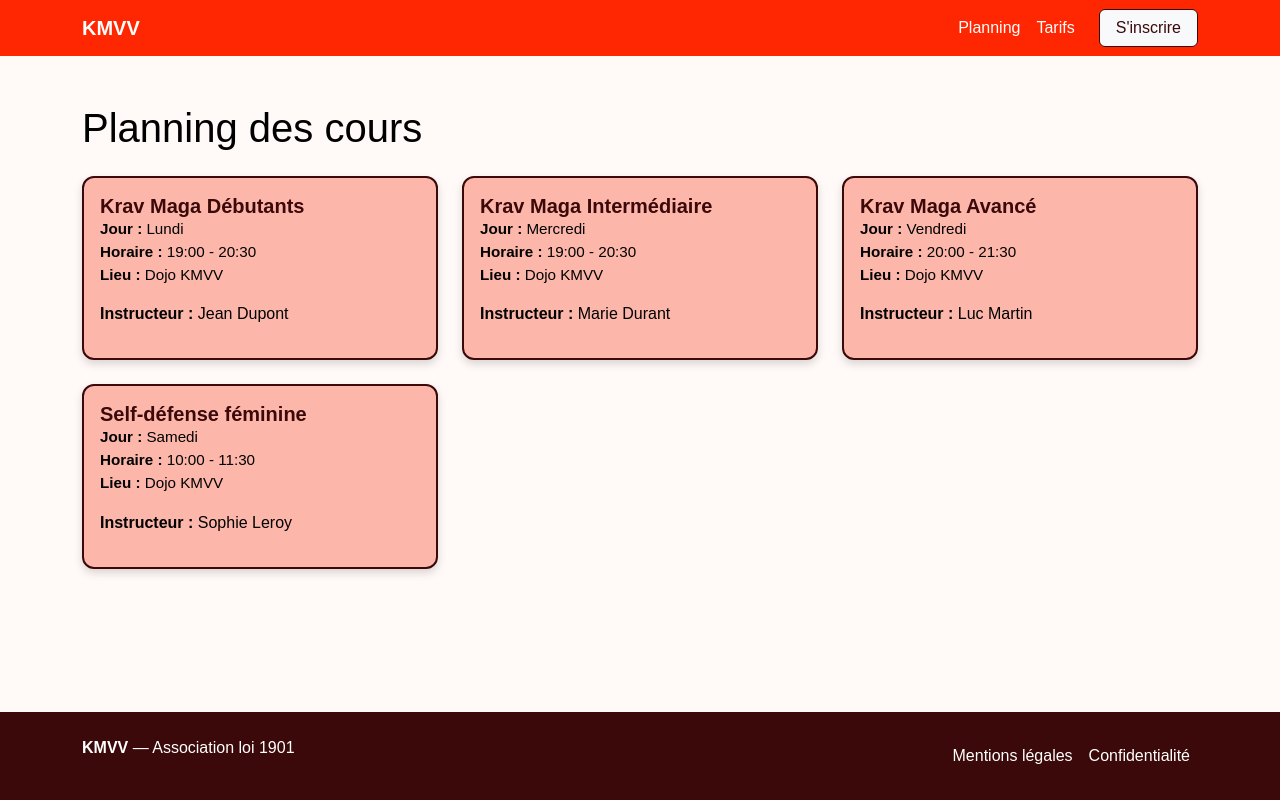
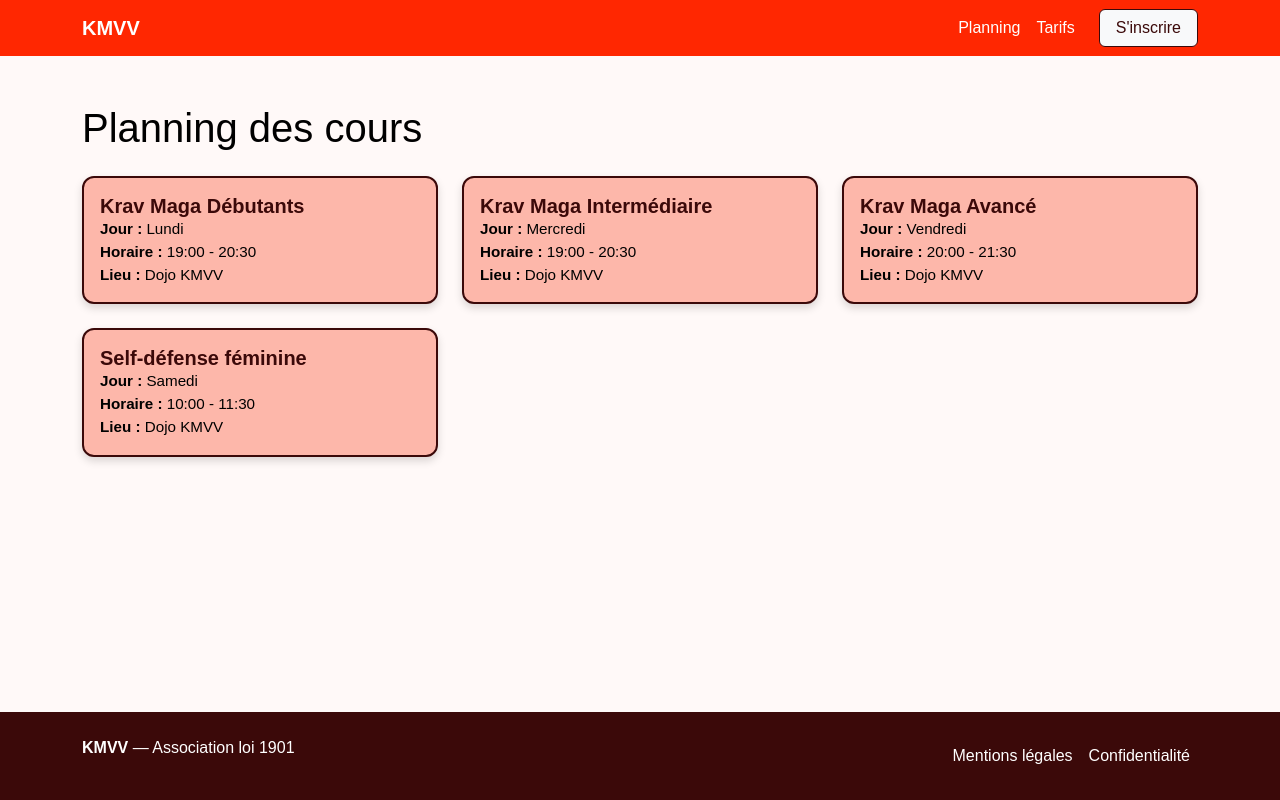
Before and after one commit to loic-job-dev/KMVV, a Vue app: page /planning in a window 1280 px wide. Built offline with nearby package versions, Linux system fonts and the light colour scheme; a web font is replaced by a local one.

Commit message:
fixed planning.vue

```diff
--- a/src/pages/Planning.vue
+++ b/src/pages/Planning.vue
@@ -24,7 +24,6 @@ interface Cours {
     jour: string;
     horaire: string;
     lieu: string;
-    instructeur?: string;
 }
 
 const planning: Cours[] = [
@@ -33,28 +32,24 @@ const planning: Cours[] = [
         jour: "Lundi",
         horaire: "19:00 - 20:30",
         lieu: "Dojo KMVV",
-        instructeur: "Jean Dupont",
     },
     {
         nom: "Krav Maga Intermédiaire",
         jour: "Mercredi",
         horaire: "19:00 - 20:30",
         lieu: "Dojo KMVV",
-        instructeur: "Marie Durant",
     },
     {
         nom: "Krav Maga Avancé",
         jour: "Vendredi",
         horaire: "20:00 - 21:30",
         lieu: "Dojo KMVV",
-        instructeur: "Luc Martin",
     },
     {
         nom: "Self-défense féminine",
         jour: "Samedi",
         horaire: "10:00 - 11:30",
         lieu: "Dojo KMVV",
-        instructeur: "Sophie Leroy",
     },
 ];
 </script>
```
